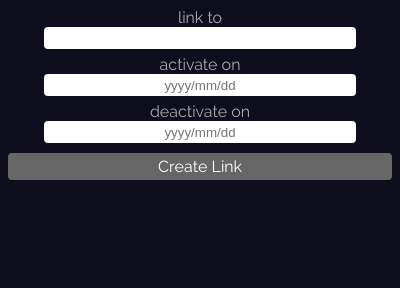
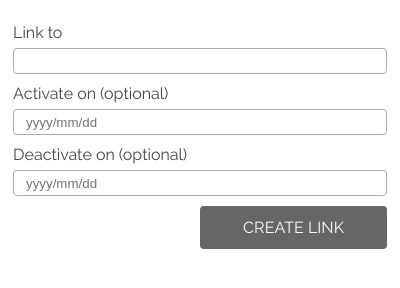
Before and after one commit to natedsaint/chromewut, a browser extension: page popup.html in a window 400 px wide. Drawn offline with Linux system fonts and the light colour scheme.

Commit message:
Update styles to better match wut.link, but inverted.

```diff
--- a/popup.css
+++ b/popup.css
@@ -1,17 +1,16 @@
+      * {
+        box-sizing: border-box;
+      }
       body {
         font-family: "Raleway", "HelveticaNeue", "Helvetica Neue", Helvetica, Arial, sans-serif;
-        background:#0D0D1D;
-        color:#aaa;
+        color:#444;
         min-width:300px;
         text-align:center;
+        padding: 5px;
       }
       body a {
         cursor:pointer;
         transition:color .1s;
-      }
-      body a:hover {
-        color:#fff;
-        transition:color .8s;
       }
       textarea {
         font-family: "Raleway";
@@ -23,34 +22,38 @@
         resize:none;
         box-shadow:none;
         outline:none;
-        color:#aaa;
         cursor:pointer;
-        width:80%;
+        width:100%;
         display:inline-block;
         margin:0;
-        padding:12px 0;
+        padding: 12px 36px 12px 0;
       }
       input[type=text], input[type=url] {
         display:block;
         margin:0 auto;
-        width:80%;
-        text-align: center;
+        width:100%;
+        text-align: left;
         border-radius:4px;
-        border:none;
+        border:1px solid #aaa;
         height:20px;
+        padding: 12px;
       }
       .generateButton:hover {
+        font-family: "Raleway";
         background-color: #0F495C;
         color:#fff;
       }
       .generateButton {
         background-color:#666;
         border-color: #0F566C;
-        padding:4px;
+        padding:12px;
         margin-top:10px;
         display:block;
         color:#fff;
         border-radius:4px;
+        text-transform: uppercase;
+        width: 50%;
+        margin-left: 50%;
       }
       .generateButton.disabled {
         cursor:wait;
@@ -58,10 +61,11 @@
       }
       label {
         display:block;
-        margin-top:6px;
+        margin: 10px 0 6px 0;
+        text-align: left;
       }
       .linkHolder {
-        width:80%;
+        width:100%;
         margin-top:12px;
         position:relative;
         margin:10px auto;
@@ -81,6 +85,7 @@
         height:14px;
         padding:12px 0;
         background:rgba(0,0,0,.8);
+        color: #fff;
         bottom:0;
         left:0;
         position:absolute;
@@ -100,15 +105,15 @@
         content:'';
         display:inline-block;
         float:right;
-        width:14px;
-        height:14px;
-        padding:12px;
+        padding:18px;
         background:url(copy.png) no-repeat center center #083D41;
         border-top-right-radius:4px;
         border-bottom-right-radius:4px;
         cursor:pointer;
         transition:background-color 1s linear;
-        margin:0;
+        position: absolute;
+        top: 0;
+        right: 0;
       }
       #copyButton:hover {
         background-color:#2A5F63;
--- a/popup.html
+++ b/popup.html
@@ -9,9 +9,9 @@
     <script src="popup.js"></script>
   </head>
   <body>
-    <label for="urlField">link to</label><input type="url" placeholder="" id="urlField" name="url" />
-    <label for="activationDateField">activate on</label><input type="text" id="activationDateField" name="activateDate" placeholder="yyyy/mm/dd" />
-    <label for="deactivationDateField">deactivate on</label><input type="text" id="deactivationDateField" name="deactivateDate" placeholder="yyyy/mm/dd" />
+    <label for="urlField">Link to</label><input type="url" placeholder="" id="urlField" name="url" />
+    <label for="activationDateField">Activate on (optional)</label><input type="text" id="activationDateField" name="activateDate" placeholder="yyyy/mm/dd" />
+    <label for="deactivationDateField">Deactivate on (optional)</label><input type="text" id="deactivationDateField" name="deactivateDate" placeholder="yyyy/mm/dd" />
     <a id="generateLink" class="generateButton">Create Link</a>
     <div class="linkHolder">
       <textarea id="link" tabindex="-1"></textarea>
```
Also changed, not shown: manifest.json, popup.js (line endings or trailing spaces).
